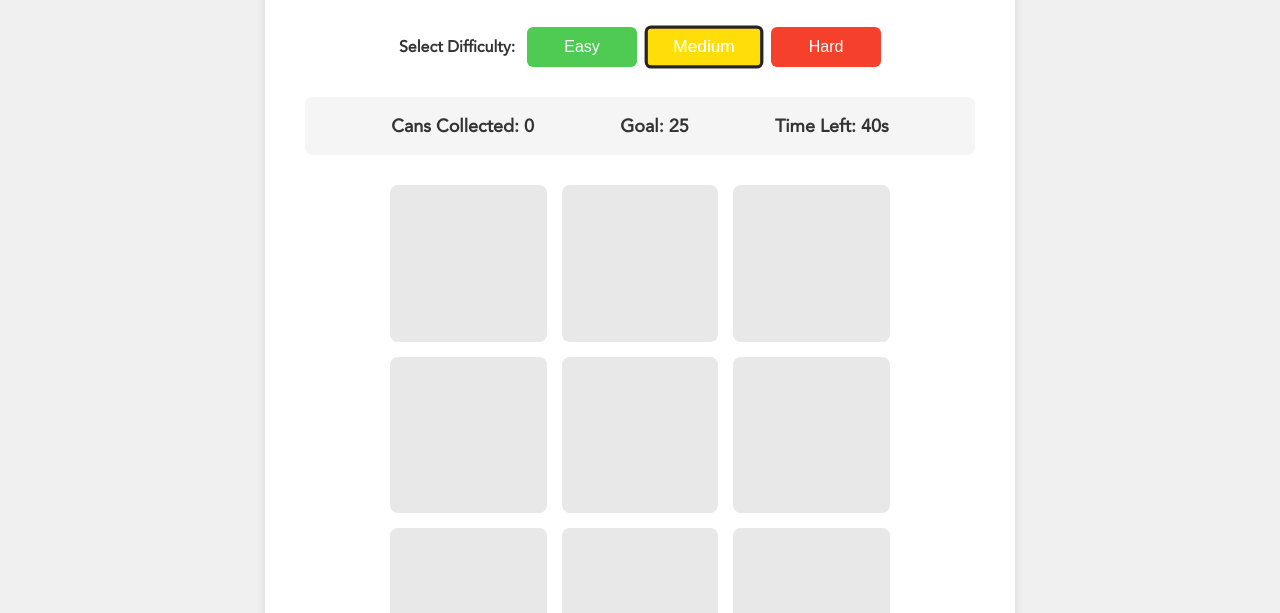
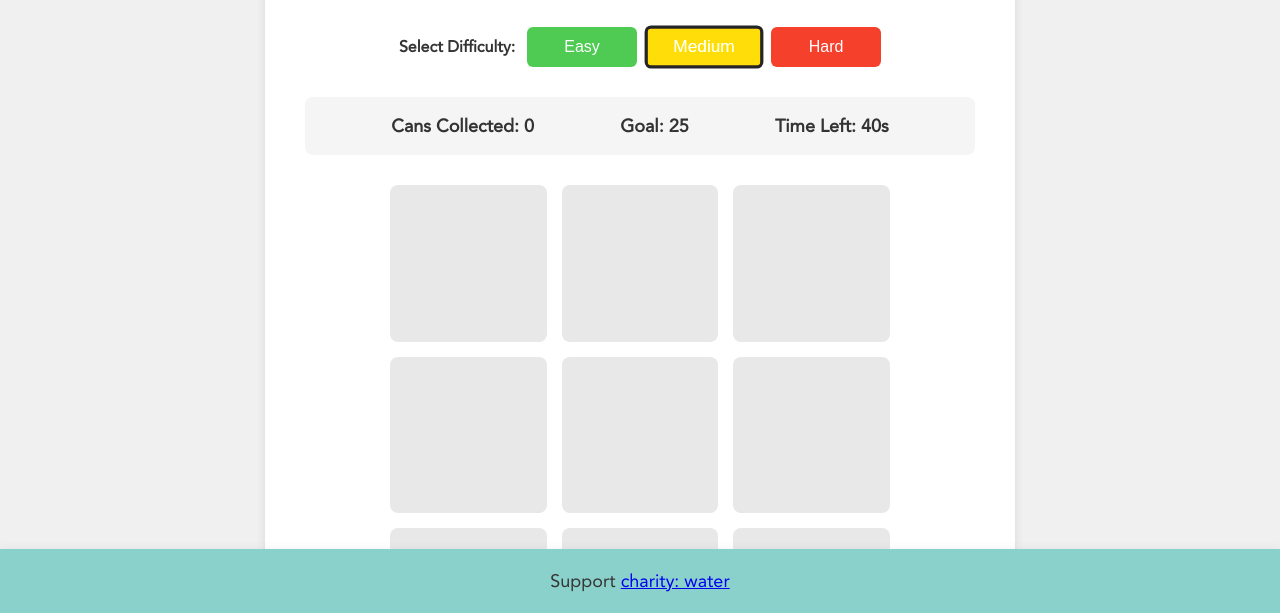
Before and after one commit to andrew-kl/06-water-quest-cw-full, a plain HTML site: page index.html in a window 1280 px wide. Shown: the part 187-800 px from the top of the page. Drawn offline with Linux system fonts and the light colour scheme.

Commit message:
WIP: Add footer

```diff
--- a/index.html
+++ b/index.html
@@ -26,7 +26,9 @@
     <div class="game-grid"></div>
     <button id="start-game">Start Game</button>
   </div>
-  <!-- TODO: Add footer with charity: water links -->
+  <footer>
+    <p>Support <a href="https://www.charitywater.org/" target="_blank">charity: water</a></p>
+  </footer>
   <script src="script.js"></script>
 </body>
 </html>
--- a/style.css
+++ b/style.css
@@ -33,12 +33,18 @@ Fonts:
   box-sizing: border-box;
 }
 
+html, body {
+  height: 100%;
+  min-height: 100vh;
+}
+
 body {
   font-family: Avenir, sans-serif;
   margin: 0;
-  padding: 30px;
+  padding: 30px 30px 0 30px;
   background-color: #f0f0f0;
   color: #333;
+  min-height: 100vh;
 }
 
 .difficulty-selection {
@@ -94,6 +100,7 @@ body {
   padding: 20px 40px 40px 40px;
   border-radius: 10px;
   box-shadow: 0 2px 10px rgba(0, 0, 0, 0.1);
+  padding-bottom: 70px;
 }
 
 h1 {
@@ -280,3 +287,16 @@ button:disabled, .difficulty-btn:disabled {
     opacity: 0.2;
   }
 }
+
+footer {
+  text-align: center;
+  font-size: 18px;
+  background-color: #8BD1CB;
+  width: 100%;
+  position: fixed;
+  left: 0;
+  bottom: 0;
+  z-index: 100;
+  box-shadow: 0 -2px 8px rgba(0,0,0,0.04);
+  margin: 0;
+}
```
